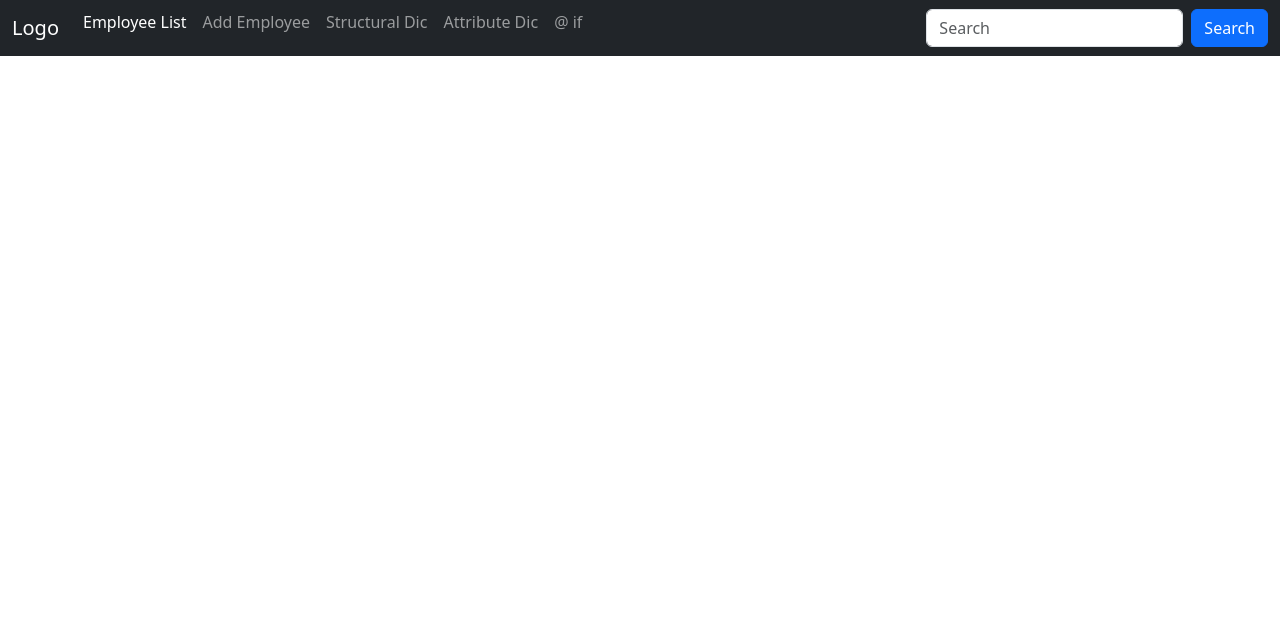
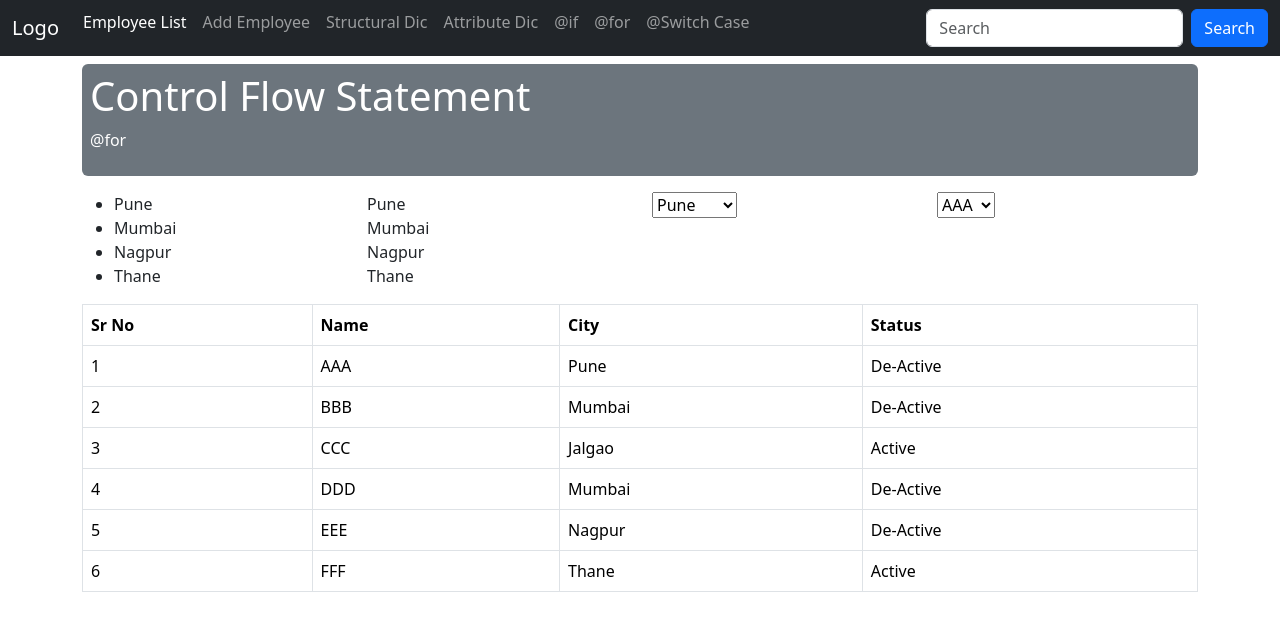
Before and after one commit to KalpeshBhatkar/Angular18_YT_Course_V2, an Angular app: page /for in a window 1280 px wide. Before the commit this address led to /. Shown: the top 630 px of the page. Built offline with nearby package versions, Linux system fonts and the light colour scheme.

Commit message:
Part 09 Control Flow Statement V2

```diff
--- a/src/app/app.component.html
+++ b/src/app/app.component.html
@@ -36,7 +36,13 @@
           <a class="nav-link" routerLink="attribute-dir">Attribute Dic</a>
         </li>
         <li class="nav-item" style="margin-top:-12px;">
-          <a class="nav-link" routerLink="if-else"><span>&#64;</span> if</a>
+          <a class="nav-link" routerLink="if-else"><span>&#64;</span>if</a>
+        </li>
+        <li class="nav-item" style="margin-top:-12px;">
+          <a class="nav-link" routerLink="for"><span>&#64;</span>for</a>
+        </li>
+        <li class="nav-item" style="margin-top:-12px;">
+          <a class="nav-link" routerLink="switch-case"><span>&#64;</span>Switch Case</a>
         </li>
       </ul>
       <form class="d-flex">
--- /dev/null
+++ b/src/app/components/controlFlow/for/for.component.html
@@ -0,0 +1,72 @@
+<div class="mt-2 p-2 bg-secondary text-white rounded">
+    <h1>Control Flow Statement</h1>
+    <p><span>&#64;</span>for</p>
+</div>
+
+<div class="row pt-3">
+    <div class="col-md-3">
+        <ul>
+            @for(item of cityArray;track $index)
+            {
+            <li>{{item}}</li>
+            }
+        </ul>
+    </div>
+    <div class="col-md-3">
+        @for(item of cityArray;track $index)
+        {
+        <div>{{item}}</div>
+        }
+    </div>
+    <div class="col-md-3">
+        <select>
+            @for(item of cityArray;track $index)
+            {
+            <option>{{item}}</option>
+            }
+        </select>
+    </div>
+    <div class="col-md-3">
+        <select>
+            @for(item of studentList;track $index)
+            {
+            <option [value]="item.studentId">{{item.name}}</option>
+            }
+        </select>
+    </div>
+</div>
+
+<div class="row">
+    <div class="col-12">
+        <table class="table table-bordered">
+            <thead>
+                <tr>
+                    <th>Sr No</th>
+                    <th>Name</th>
+                    <th>City</th>
+                    <th>Status</th>
+                </tr>
+            </thead>
+            <tbody>
+                @for(student of studentList; track $index)
+                {
+                <tr>
+                    <td>{{$index+1}}</td>
+                    <td>{{student.name}}</td>
+                    <td>{{student.city}}</td>
+                    <td>
+                        @if(student.isActive)
+                        {
+                        <span>Active</span>
+                        }
+                        @else
+                        {
+                        <span>De-Active</span>
+                        }
+                    </td>
+                </tr>
+                }
+            </tbody>
+        </table>
+    </div>
+</div>
--- /dev/null
+++ b/src/app/components/controlFlow/for/for.component.ts
@@ -0,0 +1,21 @@
+import { Component } from '@angular/core';
+
+@Component({
+  selector: 'app-for',
+  imports: [],
+  templateUrl: './for.component.html',
+  styleUrl: './for.component.css'
+})
+export class ForComponent {
+
+  cityArray: string [] = ['Pune', 'Mumbai', 'Nagpur', 'Thane'];
+
+  studentList: any[] = [
+    {studentId:11 ,name:'AAA', city:'Pune', isActive: false},
+    {studentId:22 ,name:'BBB', city:'Mumbai', isActive: false},
+    {studentId:33 ,name:'CCC', city:'Jalgao', isActive: true},
+    {studentId:44 ,name:'DDD', city:'Mumbai', isActive: false},
+    {studentId:55 ,name:'EEE', city:'Nagpur', isActive: false},
+    {studentId:66 ,name:'FFF', city:'Thane', isActive: true}
+  ]
+}
--- a/src/app/components/controlFlow/ifelse/ifelse.component.html
+++ b/src/app/components/controlFlow/ifelse/ifelse.component.html
@@ -1,5 +1,5 @@
 <div class="mt-2 p-2 bg-secondary text-white rounded">
-    <h1>Control Statement</h1>
+    <h1>Control Flow Statement</h1>
     <p><span>&#64;</span>if, <span>&#64;</span>if else, <span>&#64;</span>else</p>
 </div>
 <div class="row pt-3">
--- /dev/null
+++ b/src/app/components/controlFlow/switch/switch.component.html
@@ -0,0 +1,47 @@
+<div class="mt-2 p-2 bg-secondary text-white rounded">
+    <h1>Control Flow Statement</h1>
+    <p><span>&#64;</span>Switch Case</p>
+</div>
+
+<div class="row pt-3">
+    <div class="col-md-3">
+        <input type="text" [(ngModel)]="dayNumber" />
+    </div>
+    <div class="col-md-3">
+        Day Name is :
+        @switch (dayNumber)
+        {
+            @case ('1')
+            {
+                <span>Monday</span>
+            }
+            @case ('2')
+            {
+                <span>Tuesday</span>
+            }
+            @case ('3')
+            {
+                <span>Wednesday</span>
+            }
+            @case ('4')
+            {
+                <span>Thursday</span>
+            }
+            @case ('5')
+            {
+                <span>Friday</span>
+            }
+            @case ('6')
+            {
+                <span>Saturday</span>
+            }
+            @case ('7')
+            {
+                <span>Sunday</span>
+            }
+            @default{
+                <span>Wrong Entry</span>
+            }
+        }
+    </div>
+</div>
--- /dev/null
+++ b/src/app/components/controlFlow/switch/switch.component.ts
@@ -0,0 +1,12 @@
+import { Component } from '@angular/core';
+import { FormsModule } from '@angular/forms';
+
+@Component({
+  selector: 'app-switch',
+  imports: [FormsModule],
+  templateUrl: './switch.component.html',
+  styleUrl: './switch.component.css'
+})
+export class SwitchComponent {
+  dayNumber: string = '';
+}
--- a/src/app/components/directive/structural-dir/structural-dir.component.html
+++ b/src/app/components/directive/structural-dir/structural-dir.component.html
@@ -75,7 +75,7 @@
 
 <div class="row">
     <div class="col-5">
-        <table class="table table-borderd">
+        <table class="table table-bordered">
             <thead>
                 <tr>
                     <th>Sr No</th>
```
Also changed, not shown: src/app/app.routes.ts (+10 -10 lines), src/app/components/controlFlow/for/for.component.css (added), src/app/components/controlFlow/switch/switch.component.css (added), 2 other files (tests, documents, lock files or other folders).
